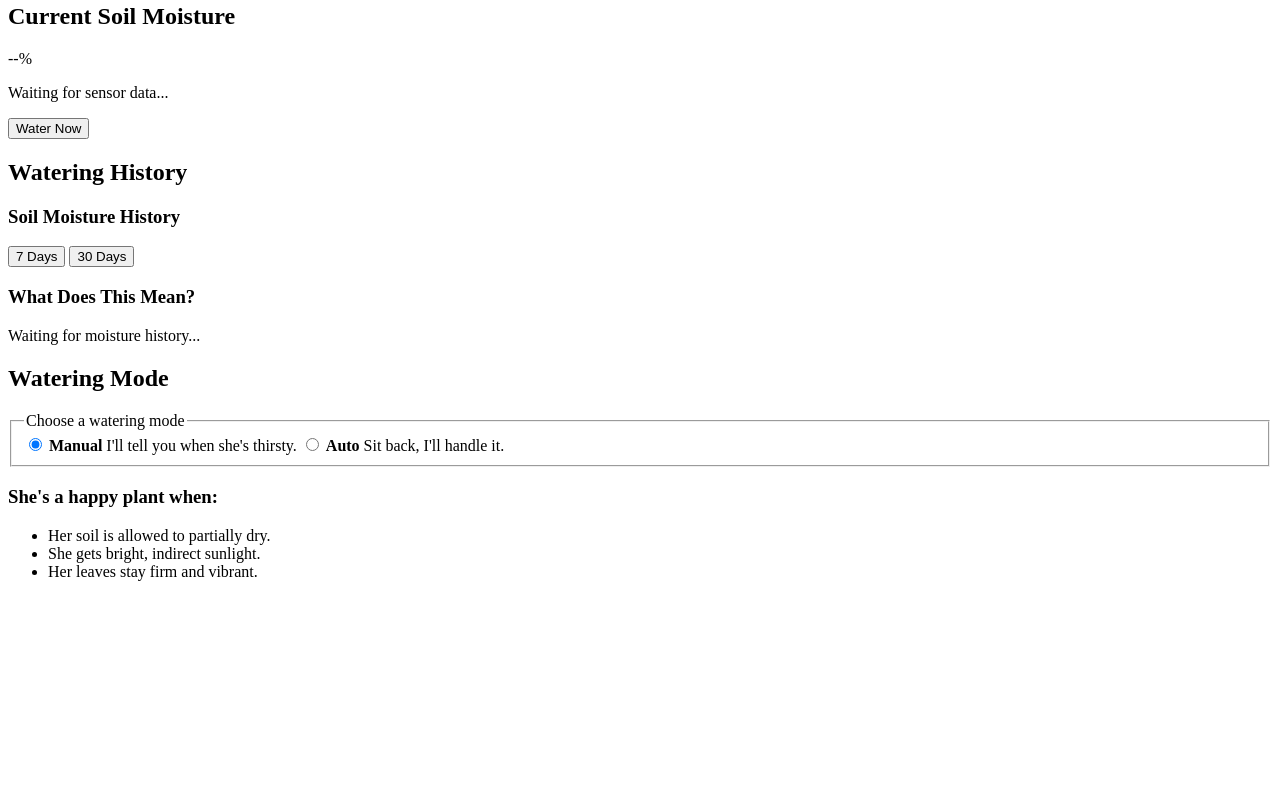
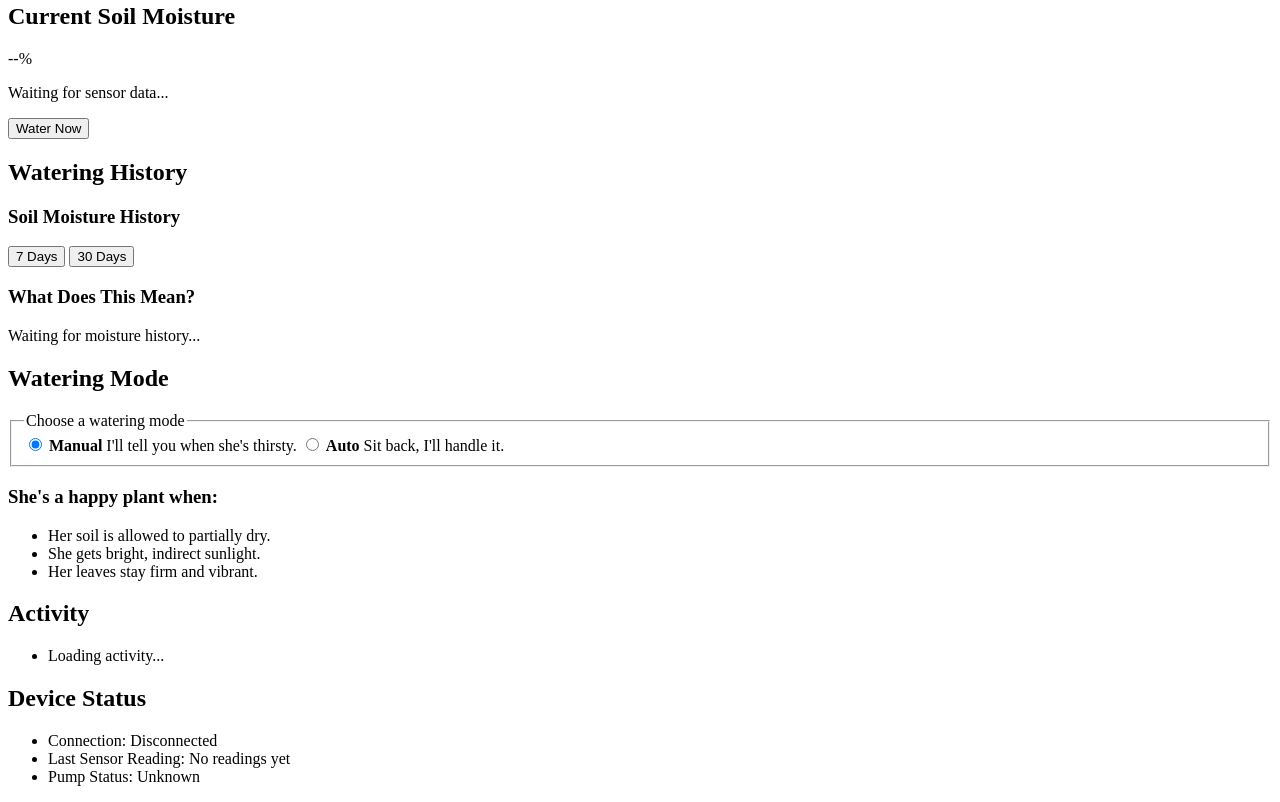
Before and after one commit to orianaserrano/PlantBuddy, a plain HTML site: page index.html in a window 1280 px wide. Shown: the part 568-1370 px from the top of the page. Before the commit the page ends 1165 px from the top, so only its background shows below. Drawn offline with Linux system fonts and the light colour scheme.

Commit message:
Addition of Activity section and device information

```diff
--- a/index.html
+++ b/index.html
@@ -103,6 +103,34 @@
     </div>
     </section>
 
+    <section class="activity" id="activity">
+    <h2>Activity</h2>
+    <ul class="activity-list" id="activity-list">
+        <li>Loading activity...</li>
+    </ul>
+</section>
+
+<section class="device-status" id="device-status">
+    <h2 id="device-heading">Device Status</h2>
+
+    <ul class="device-info">
+        <li>
+            Connection:
+            <span id="connection-status">Disconnected</span>
+        </li>
+
+        <li>
+            Last Sensor Reading:
+            <span id="last-reading">No readings yet</span>
+        </li>
+
+        <li>
+            Pump Status:
+            <span id="pump-status">Unknown</span>
+        </li>
+    </ul>
+</section>
+
 </main>
 
 </body>
```
